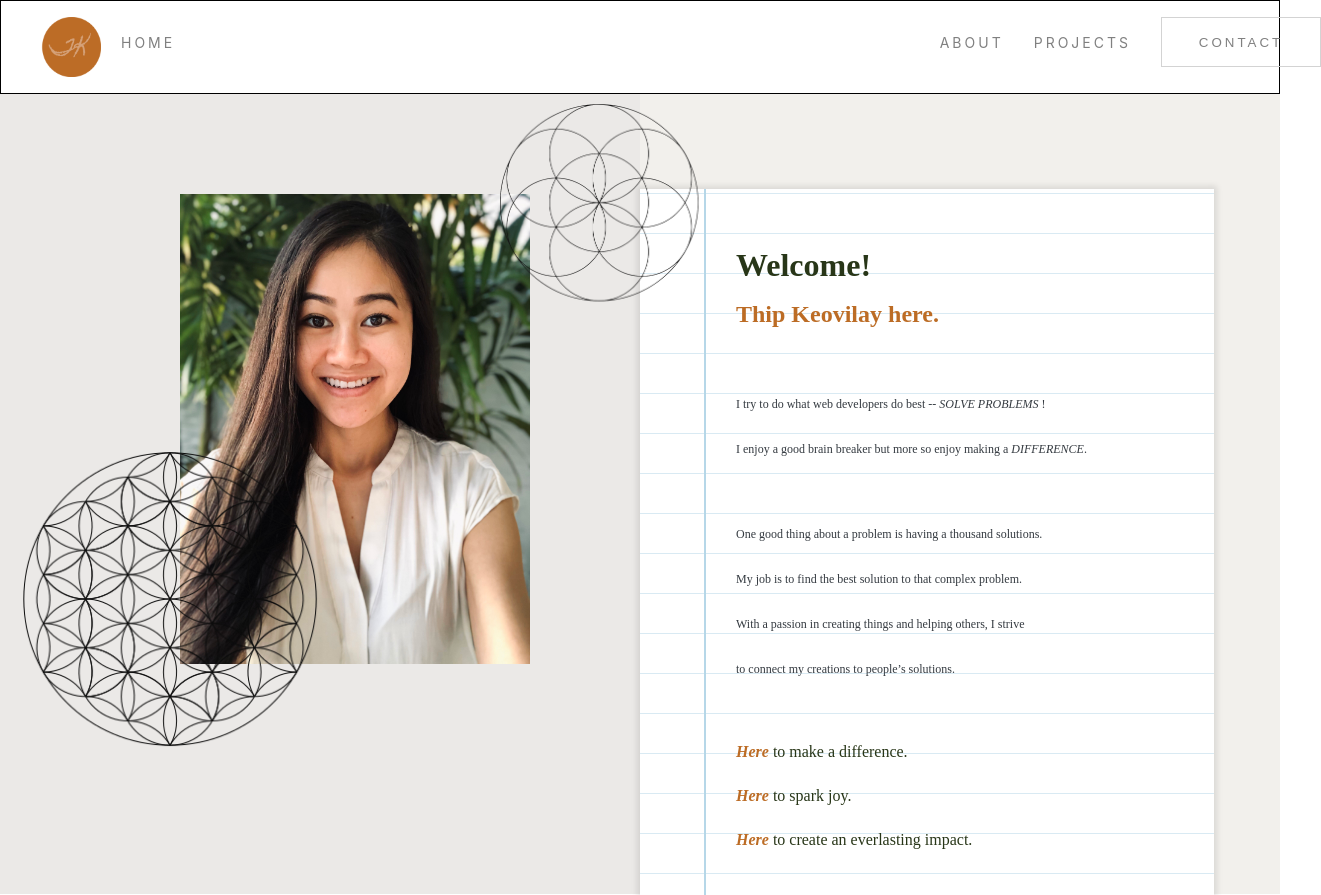
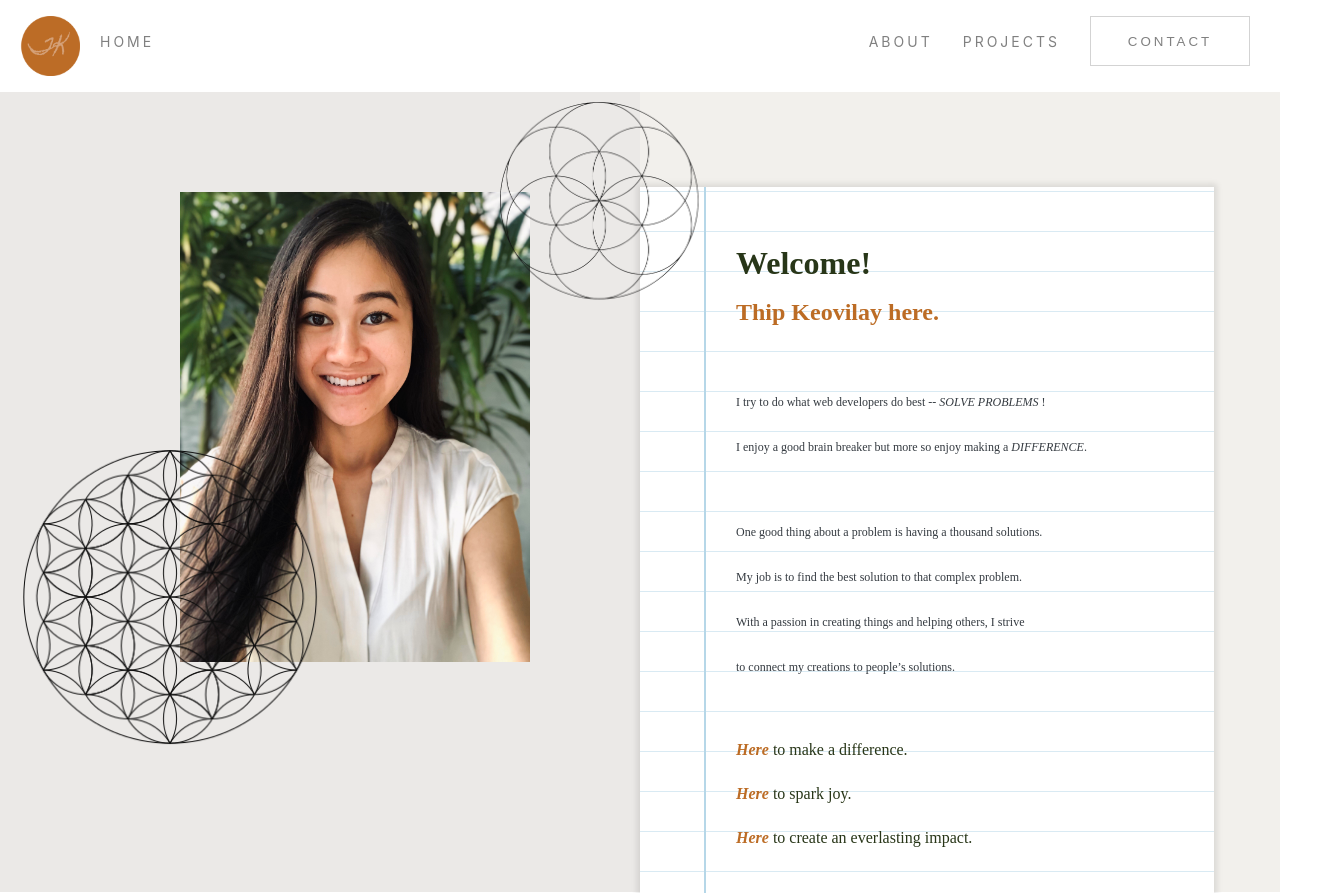
Before and after one commit to thipkeovilay/Thip_Keovilay_Portfolio, a React (Create React App) app: page / in a window 1280 px wide. Shown: the whole page, 1321 px wide, since content can reach past the window. Built offline with nearby package versions, Linux system fonts and the light colour scheme; a web font is replaced by a local one.

Commit message:
final changes to navbar.

```diff
--- a/src/components/Navbar/Navbar.css
+++ b/src/components/Navbar/Navbar.css
@@ -12,6 +12,7 @@
   width: 60px;
   height: 60px;
   margin-right: 20px;
+  margin-left: 20px;
 }
 
 .navbar ul li {
@@ -21,11 +22,12 @@
 .links {
   display: flex;
   width: 100vw;
-  border: 1px solid black;
 }
 
 .navbar ul {
   display: flex;
+  width: 100vw;
+  padding: 0;
 }
 
 .nav-links-right {
@@ -56,10 +58,10 @@
   background-color: transparent;
   color: gray;
   cursor: pointer;
+  margin-right: 30px;
 }
 
 .home-link {
-  /* margin-right: 53rem; */
   font-family: -apple-system, BlinkMacSystemFont, "Segoe UI", Roboto, Oxygen,
     Ubuntu, Cantarell, "Open Sans", "Helvetica Neue", sans-serif;
   font-size: 14px;
```
